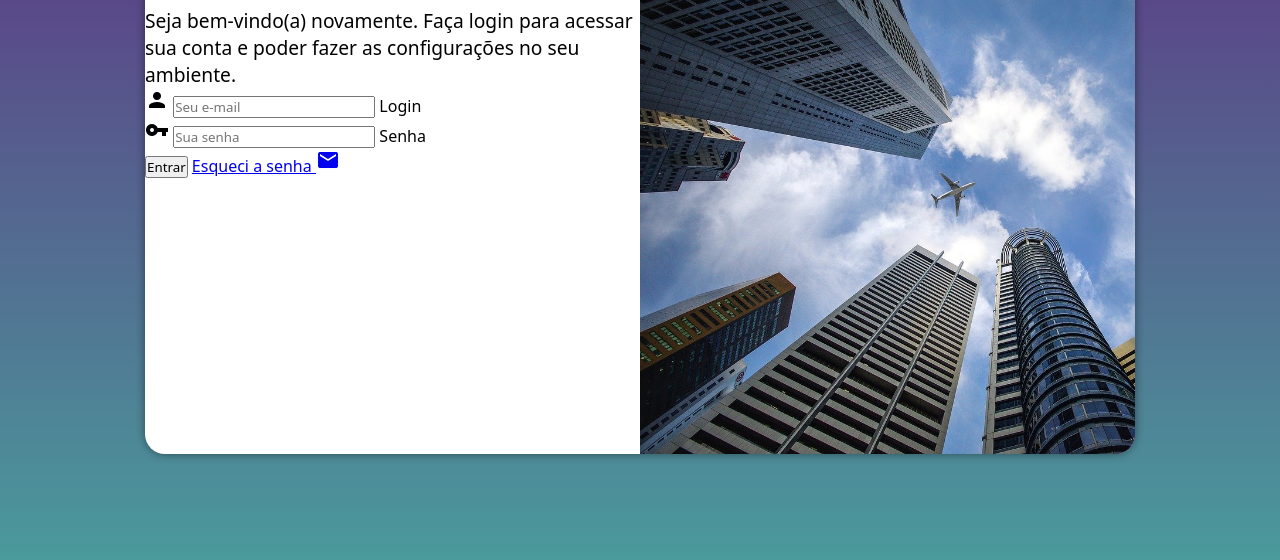
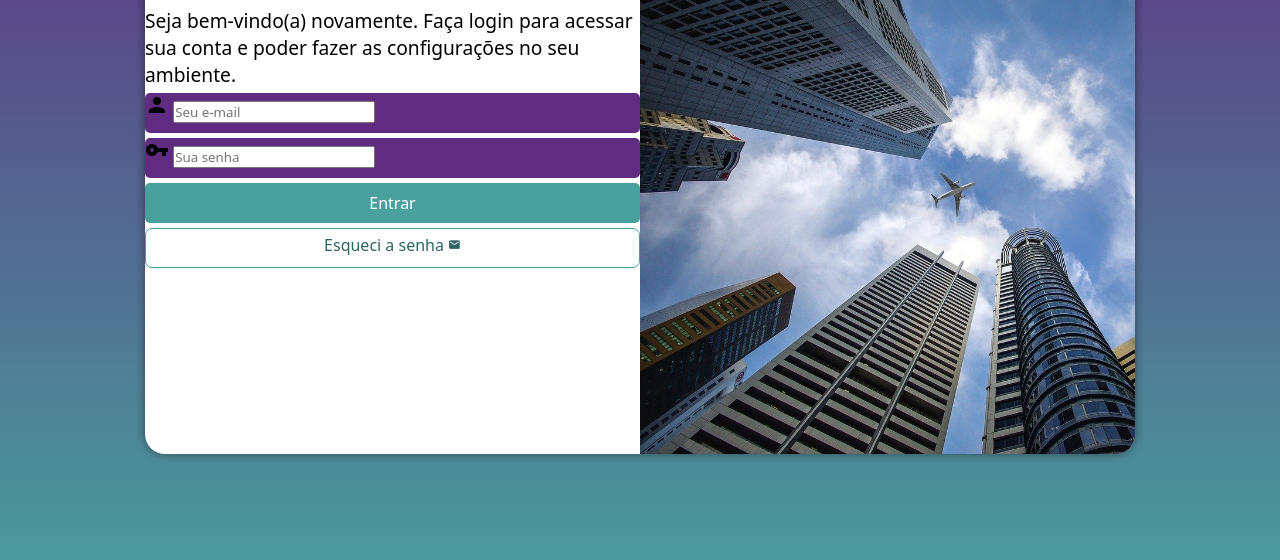
Before and after one commit to camilaamorim04/projeto-login, a plain HTML site: page index.html in a window 1280 px wide. Shown: the part 196-756 px from the top of the page. Drawn offline with Linux system fonts and the light colour scheme.

Commit message:
Atualizado o style

```diff
--- a/estilos/style.css
+++ b/estilos/style.css
@@ -63,3 +63,56 @@ div#formulario > h1 {
 div#formulario > p {
     font-size: 0.8em;
 }
+
+form > div.campo {
+    background-color: #5f2c82;
+    width: 100%;
+    display: block;
+    height: 40px;
+    border-radius: 5px;
+    margin: 5px 0px;
+}
+
+div.campo > label {
+    display: none;
+}
+
+form > input[type=submit] {
+    display: block;
+    font-size: 1em;
+    width: 100%;
+    height: 40px;
+    background-color: #49a09d;
+    color: white;
+    border: none;
+    border-radius: 5px;
+    cursor: pointer;
+}
+
+form > input[type=submit]:hover {
+    background-color: #2d6462;
+}
+
+form > a.botao {
+    display: block;
+    text-align: center;
+    font-size: 1em;
+    width: 100%;
+    height: 40px;
+    background-color: white;
+    border: 1px solid #49a09d;
+    border-radius: 7px;
+    text-decoration: none;
+    color: #2d6462;
+    padding-top: 5px;
+    margin-top: 5px;
+}
+
+form > a.botao:hover {
+    background-color: #6cd3cf;
+}
+
+form > a.botao > i {
+    font-size: 0.8em;
+
+}
--- a/index.html
+++ b/index.html
@@ -18,7 +18,7 @@
                 <h1>Login</h1>
                 <p>Seja bem-vindo(a) novamente. Faça login para acessar sua conta e poder fazer as configurações no seu ambiente.</p>
                 <form action="login.php" method="post" autocomplete="on">
-                    <div class="campo"></div>
+                    <div class="campo">
                         <i class="material-icons">person</i>
                         <input type="email" name="login" id="ilogin" placeholder="Seu e-mail" autocomplete="email" required maxlength="30">
                         <label for="ilogin">Login</label>
@@ -29,7 +29,7 @@
                         <label for="isenha">Senha</label>
                     </div>
                     <input type="submit" value="Entrar">
-                    <a href="esqueci.html">
+                    <a href="esqueci.html" class="botao">
                         Esqueci a senha <i class="material-icons">mail</i>
                     </a>
 
```
